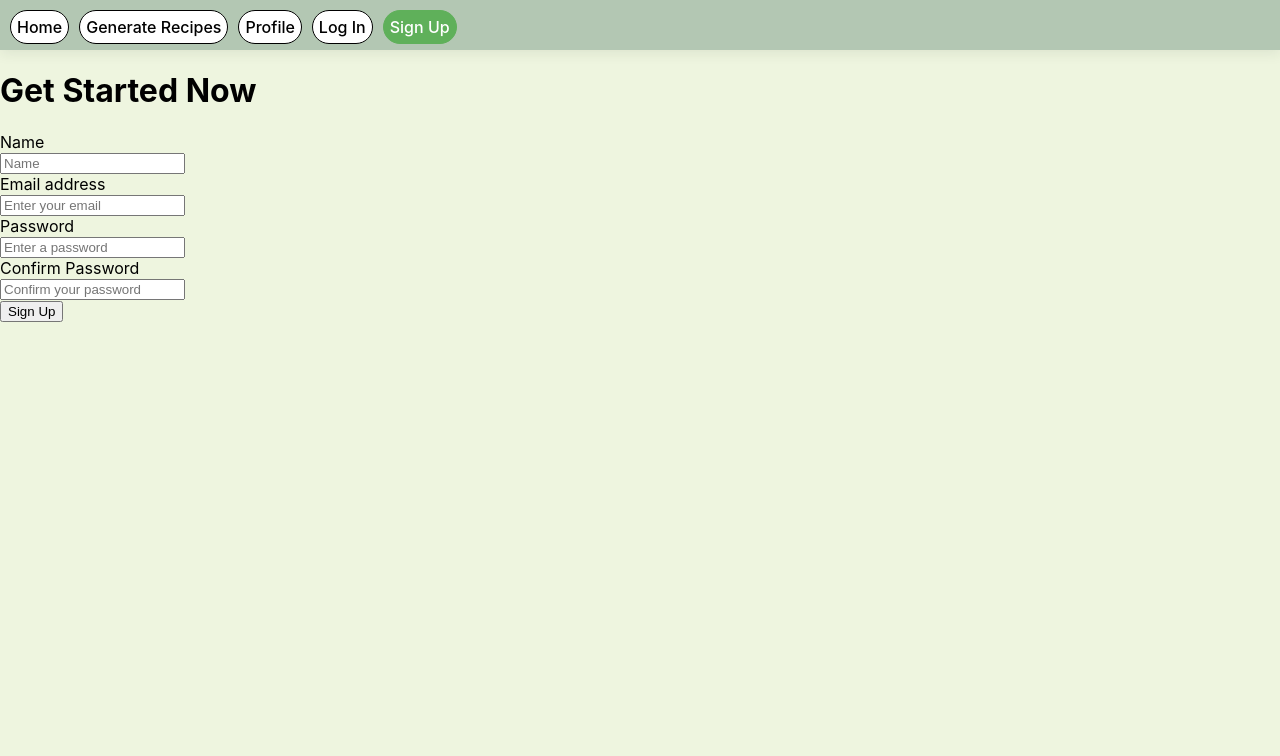
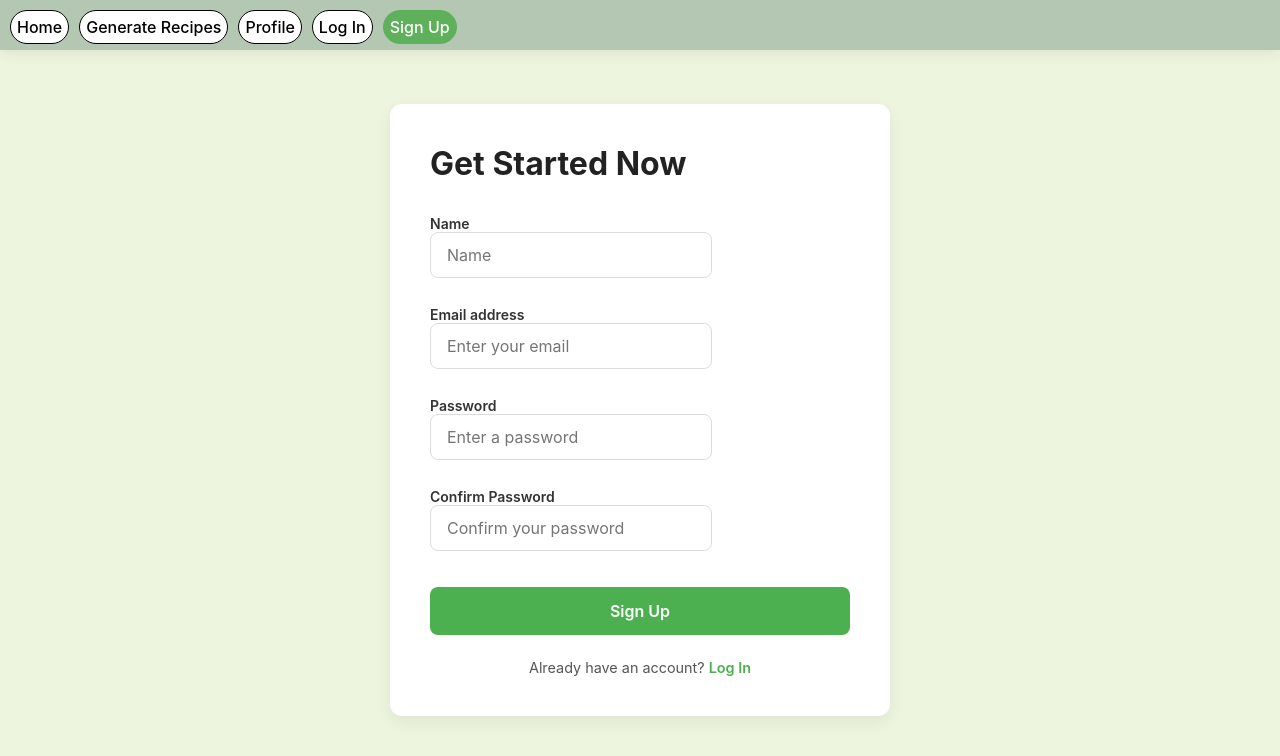
Before and after one commit to Devansh-Ojha/SaveBites, a React (Create React App) app in the folder frontend/: page /signup in a window 1280 px wide. Shown: the top 756 px of the page. Built offline with nearby package versions, Linux system fonts and the light colour scheme.

Commit message:
login/signup styling

```diff
--- /dev/null
+++ b/frontend/src/Login.css
@@ -0,0 +1,109 @@
+.login-page-container {
+  display: flex;
+  justify-content: center;
+  align-items: center;
+  width: 100%;
+  min-height: calc(100vh - 80px);
+  padding: 2rem;
+  background-color: #eef5df;
+  box-sizing: border-box;
+}
+
+.login-form-box {
+  width: 100%;
+  max-width: 420px;
+  background-color: #ffffff;
+  padding: 2.5rem;
+  border-radius: 12px;
+  box-shadow: 0 6px 16px rgba(0, 0, 0, 0.07);
+}
+
+.login-title {
+  font-family: -apple-system, BlinkMacSystemFont, "Segoe UI", Roboto, Helvetica, Arial, sans-serif;
+  font-size: 2rem;
+  font-weight: 700;
+  color: #222;
+  margin-top: 0;
+  margin-bottom: 0.5rem;
+}
+
+.login-subtitle {
+  font-family: -apple-system, BlinkMacSystemFont, "Segoe UI", Roboto, Helvetica, Arial, sans-serif;
+  font-size: 1rem;
+  color: #555;
+  margin-top: 0;
+  margin-bottom: 2rem;
+}
+
+.login-form {
+  display: flex;
+  flex-direction: column;
+}
+
+.form-group {
+  display: flex;
+  flex-direction: column;
+  margin-bottom: 1.25rem;
+}
+
+.form-group label {
+  font-family: -apple-system, BlinkMacSystemFont, "Segoe UI", Roboto, Helvetica, Arial, sans-serif;
+  font-size: 0.875rem;
+  font-weight: 600;
+  color: #333;
+  margin-bottom: 0.5rem;
+}
+
+.form-input {
+  font-family: -apple-system, BlinkMacSystemFont, "Segoe UI", Roboto, Helvetica, Arial, sans-serif;
+  font-size: 1rem;
+  padding: 0.75rem 1rem;
+  border: 1px solid #dcdcdc;
+  border-radius: 8px;
+  transition: border-color 0.2s ease, box-shadow 0.2s ease;
+}
+
+.form-input:focus {
+  outline: none;
+  border-color: #4CAF50;
+  box-shadow: 0 0 0 3px rgba(76, 175, 80, 0.15);
+}
+
+.btn-login {
+  font-family: -apple-system, BlinkMacSystemFont, "Segoe UI", Roboto, Helvetica, Arial, sans-serif;
+  font-size: 1rem;
+  font-weight: 600;
+  color: #ffffff;
+  background-color: #4CAF50;
+  border: none;
+  padding: 0.85rem;
+  border-radius: 8px;
+  cursor: pointer;
+  transition: background-color 0.2s ease;
+  margin-top: 0.5rem;
+}
+
+.btn-login:hover {
+  background-color: #43a047;
+}
+
+.signup-prompt {
+  font-family: -apple-system, BlinkMacSystemFont, "Segoe UI", Roboto, Helvetica, Arial, sans-serif;
+  font-size: 0.9rem;
+  color: #555;
+  text-align: center;
+  margin-top: 1.5rem;
+  margin-bottom: 0;
+}
+
+.signup-prompt a {
+  color: #4CAF50;
+  font-weight: 600;
+  text-decoration: none;
+  transition: color 0.2s ease;
+}
+
+.signup-prompt a:hover {
+  color: #388e3c;
+  text-decoration: underline;
+}
--- a/frontend/src/Login.js
+++ b/frontend/src/Login.js
@@ -1,31 +1,36 @@
 import { Link } from 'react-router-dom';
+import "./Login.css";
 
 export default function Login() {
 	return (
-		<>
-			<h1>Welcome Back!</h1>
-			<p>Enter your credentials:</p>
+		<div className="login-page-container">
+			<div className="login-form-box">
+			<h1 className="login-title">Welcome Back!</h1>
+			<p className="login-subtitle">Enter your credentials:</p>
 
-			<div>
+			<form className="login-form">
+				<div className="form-group">
 					<label>
 						Email address <br />
-					<input type="email" placeholder="Enter your email"></input>
+						<input className="form-input" type="email" placeholder="Enter your email"></input>
 					</label>
 				</div>
 
-			<div>
+				<div className="form-group">
 					<label>
 					Password <br />
-				<input type="password" placeholder="Enter your password"></input>
+					<input className="form-input" type="password" placeholder="Enter your password"></input>
 					</label>
 				</div>
 
-			<button>Login</button>
+				<button type="submit" className="btn-login">Login</button>
+			</form>
 
-			<p>
+			<p className="signup-prompt">
 				Don't have an account?&nbsp;
 				<Link to="/signup">Sign Up</Link>
 			</p>
-		</>
+			</div>
+		</div>
 	)
 }
--- a/frontend/src/Profile.css
+++ b/frontend/src/Profile.css
@@ -3,7 +3,7 @@
 	border: none;
 	background: none;
 	font-size: 16px;
-	color: rgb(122, 122, 122);
+	color: rgb(96, 96, 96);
 }
 
 .button:hover {
--- /dev/null
+++ b/frontend/src/Signup.css
@@ -0,0 +1,101 @@
+.signup-page-container {
+  display: flex;
+  justify-content: center;
+  align-items: center;
+  width: 100%;
+  min-height: calc(100vh - 80px);
+  padding: 2rem;
+  background-color: #eef5df;
+  box-sizing: border-box;
+}
+
+.signup-form-box {
+  width: 100%;
+  max-width: 420px;
+  background-color: #ffffff;
+  padding: 2.5rem;
+  border-radius: 12px;
+  box-shadow: 0 6px 16px rgba(0, 0, 0, 0.07);
+}
+
+.signup-title {
+  font-family: -apple-system, BlinkMacSystemFont, "Segoe UI", Roboto, Helvetica, Arial, sans-serif;
+  font-size: 2rem;
+  font-weight: 700;
+  color: #222;
+  margin-top: 0;
+  margin-bottom: 2rem;
+}
+
+.signup-form {
+  display: flex;
+  flex-direction: column;
+}
+
+.form-group {
+  display: flex;
+  flex-direction: column;
+  margin-bottom: 1.25rem;
+}
+
+.form-group label {
+  font-family: -apple-system, BlinkMacSystemFont, "Segoe UI", Roboto, Helvetica, Arial, sans-serif;
+  font-size: 0.875rem;
+  font-weight: 600;
+  color: #333;
+  margin-bottom: 0.5rem;
+}
+
+.form-input {
+  font-family: -apple-system, BlinkMacSystemFont, "Segoe UI", Roboto, Helvetica, Arial, sans-serif;
+  font-size: 1rem;
+  padding: 0.75rem 1rem;
+  border: 1px solid #dcdcdc;
+  border-radius: 8px;
+  transition: border-color 0.2s ease, box-shadow 0.2s ease;
+}
+
+.form-input:focus {
+  outline: none;
+  border-color: #4CAF50;
+  box-shadow: 0 0 0 3px rgba(76, 175, 80, 0.15);
+}
+
+.btn-signup {
+  font-family: -apple-system, BlinkMacSystemFont, "Segoe UI", Roboto, Helvetica, Arial, sans-serif;
+  font-size: 1rem;
+  font-weight: 600;
+  color: #ffffff;
+  background-color: #4CAF50;
+  border: none;
+  padding: 0.85rem;
+  border-radius: 8px;
+  cursor: pointer;
+  transition: background-color 0.2s ease;
+  margin-top: 0.5rem;
+}
+
+.btn-signup:hover {
+  background-color: #43a047;
+}
+
+.login-prompt {
+  font-family: -apple-system, BlinkMacSystemFont, "Segoe UI", Roboto, Helvetica, Arial, sans-serif;
+  font-size: 0.9rem;
+  color: #555;
+  text-align: center;
+  margin-top: 1.5rem;
+  margin-bottom: 0;
+}
+
+.login-prompt a {
+  color: #4CAF50;
+  font-weight: 600;
+  text-decoration: none;
+  transition: color 0.2s ease;
+}
+
+.login-prompt a:hover {
+  color: #388e3c;
+  text-decoration: underline;
+}
--- a/frontend/src/Signup.js
+++ b/frontend/src/Signup.js
@@ -1,37 +1,48 @@
+import "./Signup.css";
+import { Link } from "react-router-dom";
+
 export default function Signup() {
 	return (
-		<>
-			<h1>Get Started Now</h1>
-
-			<div>
+		<div className="signup-page-container">
+			<div className="signup-form-box">
+				<h1 className="signup-title">Get Started Now</h1>
+				<form className="signup-form">
+					<div className="form-group">
 						<label>
 							Name <br />
-					<input placeholder="Name"></input>
+							<input className="form-input" placeholder="Name"></input>
 						</label>
 					</div>
 
-			<div>
+					<div className="form-group">
 						<label>
 							Email address <br />
-					<input type="email" placeholder="Enter your email"></input>
+							<input className="form-input" type="email" placeholder="Enter your email"></input>
 						</label>
 					</div>
 
-			<div>
+					<div className="form-group">
 						<label>
 							Password <br />
-					<input type="password" placeholder="Enter a password"></input>
+							<input className="form-input" type="password" placeholder="Enter a password"></input>
 						</label>
 					</div>
 
-			<div>
+					<div className="form-group">
 						<label>
 							Confirm Password <br />
-					<input type="password" placeholder="Confirm your password"></input>
+							<input className="form-input" type="password" placeholder="Confirm your password"></input>
 						</label>
 					</div>
 
-			<button>Sign Up</button>
-		</>
+					<button type="submit" className="btn-signup">Sign Up</button>
+
+				</form>
+				<p className="login-prompt">
+					Already have an account?&nbsp;
+					<Link to="/login">Log In</Link>
+				</p>
+			</div>
+		</div>
 	)
 }
```
Lines whose indentation alone changed are shown as unchanged.
